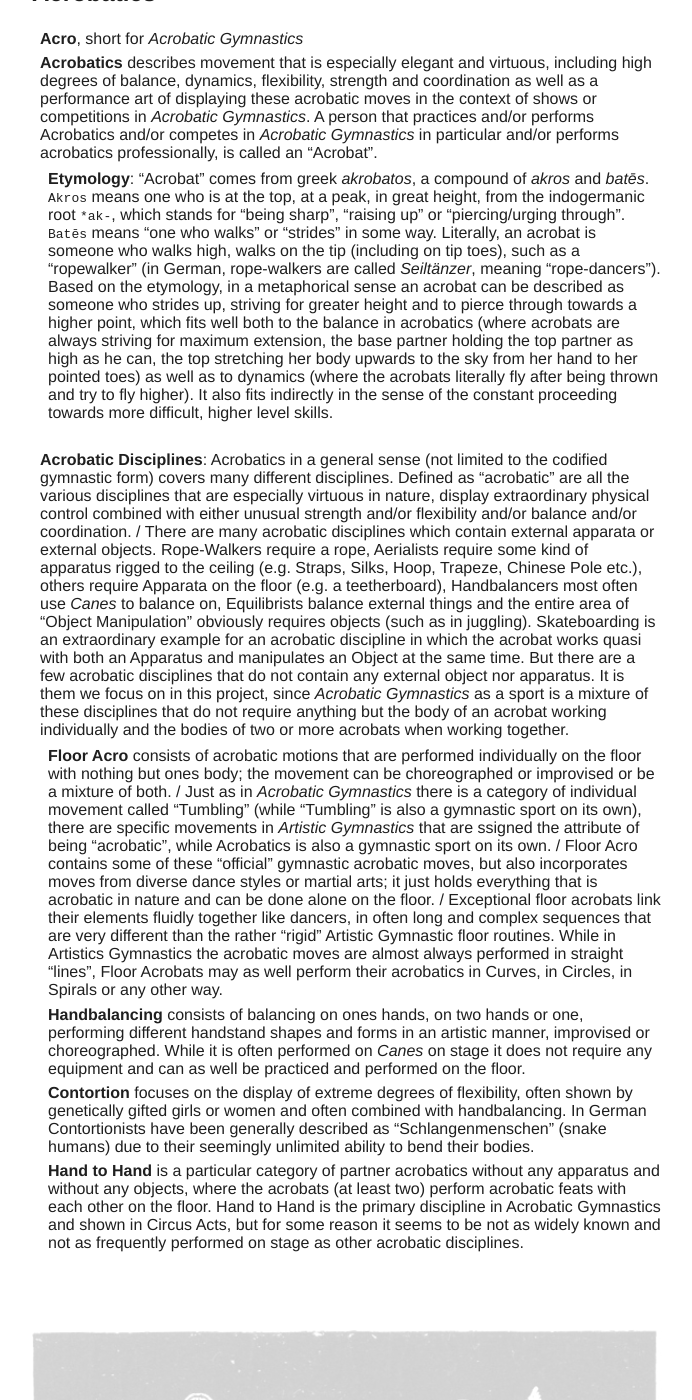
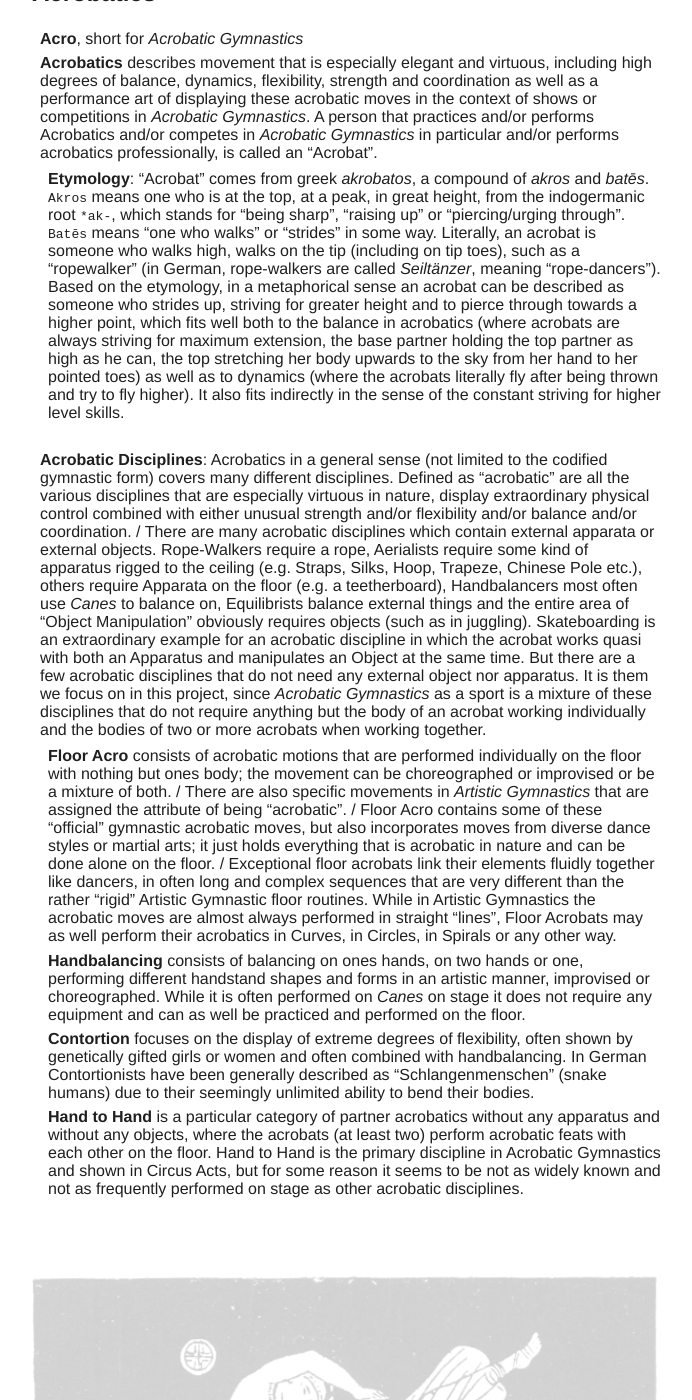
Before and after one commit to floshin/acrolib, a Jekyll site: the page built from terminology.md, in a window 1280 px wide and 1400 px high, scrolled down 768 px. Shown: the whole window, without its empty margins (293-985 px from the left). Built offline with Jekyll 4.4.1, drawn with Linux system fonts in a browser that asks for light colours; our own code applies the rules of GitHub Pages for plain Markdown files; some of the changed text lies outside the part shown.

Commit message:
Update terminology.md

```diff
--- a/terminology.md
+++ b/terminology.md
@@ -28,9 +28,9 @@
 
 * **Acro**, short for *Acrobatic Gymnastics*
 * **Acrobatics** describes movement that is especially elegant and virtuous, including high degrees of balance, dynamics, flexibility, strength and coordination as well as a performance art of displaying these acrobatic moves in the context of shows or competitions in *Acrobatic Gymnastics*. A person that practices and/or performs Acrobatics and/or competes in *Acrobatic Gymnastics* in particular and/or performs acrobatics professionally, is called an "Acrobat".
-   * **Etymology**: "Acrobat" comes from greek *akrobatos*, a compound of *akros* and *batēs*. `Akros` means one who is at the top, at a peak, in great height, from the indogermanic root `*ak-`, which stands for "being sharp", "raising up" or "piercing/urging through". `Batēs` means "one who walks" or "strides" in some way. Literally, an acrobat is someone who walks high, walks on the tip (including on tip toes), such as a "ropewalker" (in German, rope-walkers are called *Seiltänzer*, meaning "rope-dancers"). Based on the etymology, in a metaphorical sense an acrobat can be described as someone who strides up, striving for greater height and to pierce through towards a higher point, which fits well both to the balance in acrobatics (where acrobats are always striving for maximum extension, the base partner holding the top partner as high as he can, the top stretching her body upwards to the sky from her hand to her pointed toes) as well as to dynamics (where the acrobats literally fly after being thrown and try to fly higher). It also fits indirectly in the sense of the constant proceeding towards more difficult, higher level skills.
-* **Acrobatic Disciplines**: Acrobatics in a general sense (not limited to the codified gymnastic form) covers many different disciplines. Defined as "acrobatic" are all the various disciplines that are especially virtuous in nature, display extraordinary physical control combined with either unusual strength and/or flexibility and/or balance and/or coordination. / There are many acrobatic disciplines which contain external apparata or external objects. Rope-Walkers require a rope, Aerialists require some kind of apparatus rigged to the ceiling (e.g. Straps, Silks, Hoop, Trapeze, Chinese Pole etc.), others require Apparata on the floor (e.g. a teetherboard), Handbalancers most often use *Canes* to balance on, Equilibrists balance external things and the entire area of "Object Manipulation" obviously requires objects (such as in juggling). Skateboarding is an extraordinary example for an acrobatic discipline in which the acrobat works quasi with both an Apparatus and manipulates an Object at the same time. But there are a few acrobatic disciplines that do not contain any external object nor apparatus. It is them we focus on in this project, since *Acrobatic Gymnastics* as a sport is a mixture of these disciplines that do not require anything but the body of an acrobat working individually and the bodies of two or more acrobats when working together.
-  * **Floor Acro** consists of acrobatic motions that are performed individually on the floor with nothing but ones body; the movement can be choreographed or improvised or be a mixture of both. / Just as in *Acrobatic Gymnastics* there is a category of individual movement called "Tumbling" (while "Tumbling" is also a gymnastic sport on its own), there are specific movements in *Artistic Gymnastics* that are ssigned the attribute of being "acrobatic", while Acrobatics is also a gymnastic sport on its own. / Floor Acro contains some of these "official" gymnastic acrobatic moves, but also incorporates moves from diverse dance styles or martial arts; it just holds everything that is acrobatic in nature and can be done alone on the floor. / Exceptional floor acrobats link their elements fluidly together like dancers, in often long and complex sequences that are very different than the rather "rigid" Artistic Gymnastic floor routines. While in Artistics Gymnastics the acrobatic moves are almost always performed in straight "lines", Floor Acrobats may as well perform their acrobatics in Curves, in Circles, in Spirals or any other way.
+   * **Etymology**: "Acrobat" comes from greek *akrobatos*, a compound of *akros* and *batēs*. `Akros` means one who is at the top, at a peak, in great height, from the indogermanic root `*ak-`, which stands for "being sharp", "raising up" or "piercing/urging through". `Batēs` means "one who walks" or "strides" in some way. Literally, an acrobat is someone who walks high, walks on the tip (including on tip toes), such as a "ropewalker" (in German, rope-walkers are called *Seiltänzer*, meaning "rope-dancers"). Based on the etymology, in a metaphorical sense an acrobat can be described as someone who strides up, striving for greater height and to pierce through towards a higher point, which fits well both to the balance in acrobatics (where acrobats are always striving for maximum extension, the base partner holding the top partner as high as he can, the top stretching her body upwards to the sky from her hand to her pointed toes) as well as to dynamics (where the acrobats literally fly after being thrown and try to fly higher). It also fits indirectly in the sense of the constant striving for higher level skills.
+* **Acrobatic Disciplines**: Acrobatics in a general sense (not limited to the codified gymnastic form) covers many different disciplines. Defined as "acrobatic" are all the various disciplines that are especially virtuous in nature, display extraordinary physical control combined with either unusual strength and/or flexibility and/or balance and/or coordination. / There are many acrobatic disciplines which contain external apparata or external objects. Rope-Walkers require a rope, Aerialists require some kind of apparatus rigged to the ceiling (e.g. Straps, Silks, Hoop, Trapeze, Chinese Pole etc.), others require Apparata on the floor (e.g. a teetherboard), Handbalancers most often use *Canes* to balance on, Equilibrists balance external things and the entire area of "Object Manipulation" obviously requires objects (such as in juggling). Skateboarding is an extraordinary example for an acrobatic discipline in which the acrobat works quasi with both an Apparatus and manipulates an Object at the same time. But there are a few acrobatic disciplines that do not need any external object nor apparatus. It is them we focus on in this project, since *Acrobatic Gymnastics* as a sport is a mixture of these disciplines that do not require anything but the body of an acrobat working individually and the bodies of two or more acrobats when working together.
+  * **Floor Acro** consists of acrobatic motions that are performed individually on the floor with nothing but ones body; the movement can be choreographed or improvised or be a mixture of both. / There are also specific movements in *Artistic Gymnastics* that are assigned the attribute of being "acrobatic". / Floor Acro contains some of these "official" gymnastic acrobatic moves, but also incorporates moves from diverse dance styles or martial arts; it just holds everything that is acrobatic in nature and can be done alone on the floor. / Exceptional floor acrobats link their elements fluidly together like dancers, in often long and complex sequences that are very different than the rather "rigid" Artistic Gymnastic floor routines. While in Artistic Gymnastics the acrobatic moves are almost always performed in straight "lines", Floor Acrobats may as well perform their acrobatics in Curves, in Circles, in Spirals or any other way.
   * **Handbalancing** consists of balancing on ones hands, on two hands or one, performing different handstand shapes and forms in an artistic manner, improvised or choreographed. While it is often performed on *Canes* on stage it does not require any equipment and can as well be practiced and performed on the floor.
   * **Contortion** focuses on the display of extreme degrees of flexibility, often shown by genetically gifted girls or women and often combined with handbalancing. In German Contortionists have been generally described as "Schlangenmenschen" (snake humans) due to their seemingly unlimited ability to bend their bodies.
   * **Hand to Hand** is a particular category of partner acrobatics without any apparatus and without any objects, where the acrobats (at least two) perform acrobatic feats with each other on the floor. Hand to Hand is the primary discipline in Acrobatic Gymnastics and shown in Circus Acts, but for some reason it seems to be not as widely known and not as frequently performed on stage as other acrobatic disciplines.
@@ -277,7 +277,6 @@
 * ...
 
 
-
 ## Individual Elements
 
 ### Flexibility
@@ -305,6 +304,8 @@
 
 
 ### Tumbling
+
+* *Tumbling* in Acrobatic Gymnastics is a category of individual elements, which... "Tumbling" is also an official gymnastic sport on its own, compared to which Acrobatic Gymnasts only perform very basic tumbling passes. In Acro tumbling is only a small sequence in routines and since individual elements are only obligatory in the Age Groups and not (anymore) for Seniors, senior athletes often do not perform any tumbling at all in their routines, buy it is kept in the Age Groups because it is considered essential to develop basic tumbling skills as a preparation of partner dynamics. Other than that, there are a few dynamic partner elements or sequences that are initiated by a tumbling pass, e.g. the famous Round-Off Salto or Twist unto the shoulders of the Base in Men's Pairs, or the Round-Off Backhandspring into Cannonball, as sometimes shown by Mixed Pairs.
 
 * **Round-Off**
 * **Rondat**, see Round-Off
```
